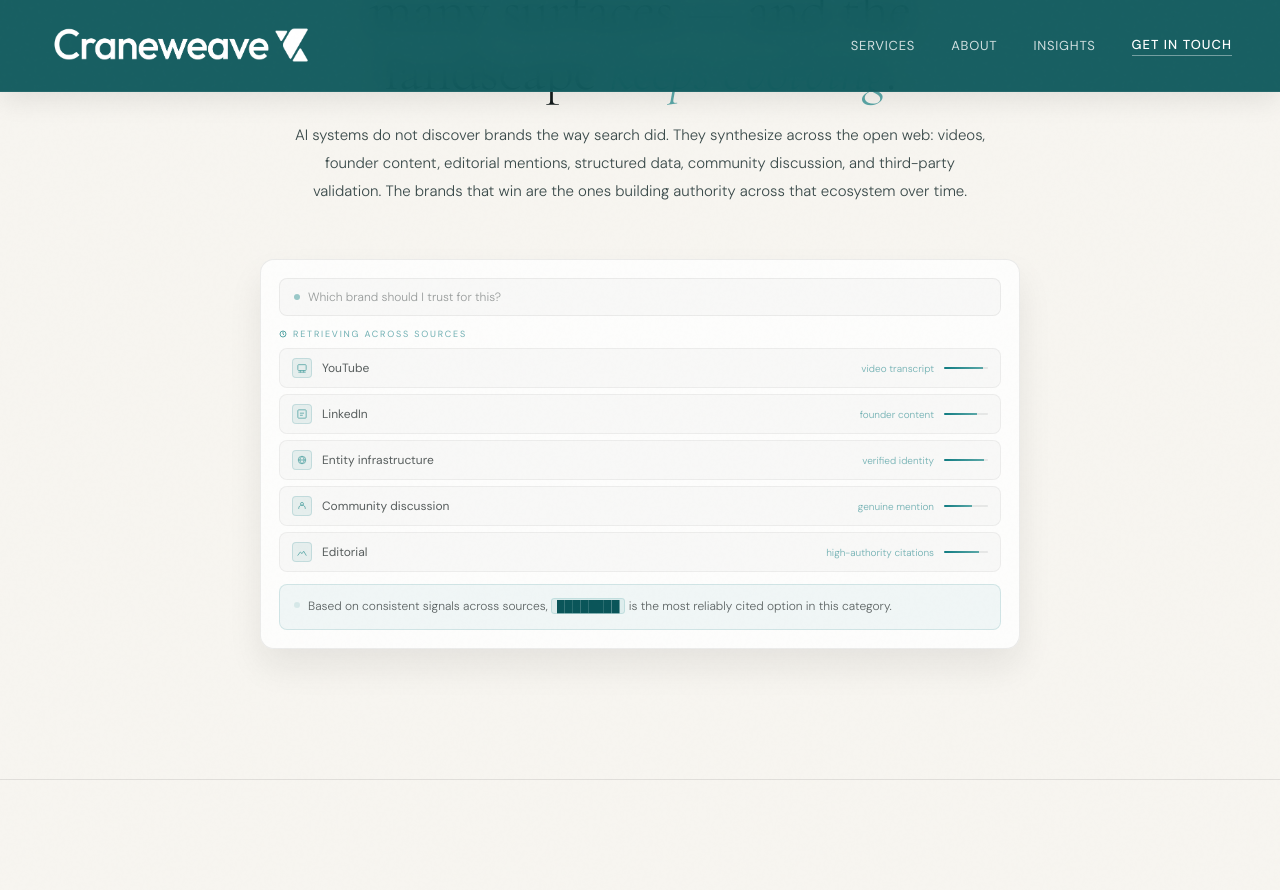
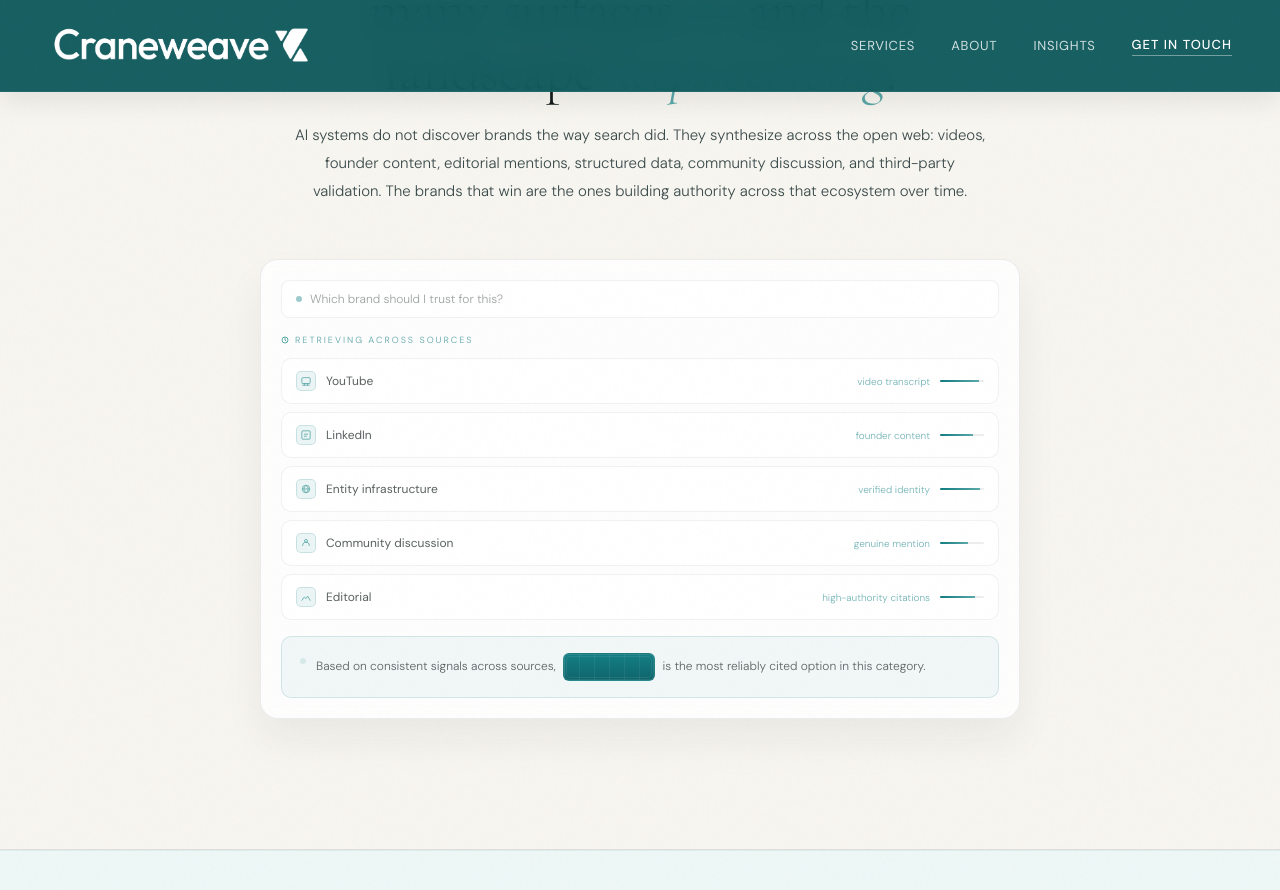
Before and after one commit to markym0rk/craneweave-site, a Jekyll site: the page index.html, which Jekyll copies as it is, in a window 1280 px wide and 900 px high, scrolled down 1992 px. Shown: the top 890 px of the window. Built offline with Jekyll 4.4.1, drawn with Linux system fonts in a browser that asks for light colours.

Commit message:
Update index.html

```diff
--- a/index.html
+++ b/index.html
@@ -616,11 +616,12 @@
       opacity: 0;
       transform: translateY(24px);
       transition: opacity 0.7s ease, transform 0.7s ease;
-      background: rgba(255,255,255,0.78);
+      background: rgba(255,255,255,0.82);
       border: 1px solid rgba(20,28,28,0.08);
-      border-radius: 14px;
-      padding: 18px;
-      box-shadow: var(--shadow-soft);
+      border-radius: 18px;
+      padding: 20px;
+      box-shadow: 0 20px 40px rgba(20,28,28,0.06);
+      backdrop-filter: blur(6px);
     }
 
     .retrieval-diagram.visible { opacity: 1; transform: translateY(0); }
@@ -630,10 +631,10 @@
       font-weight: 300;
       color: rgba(20,28,28,0.42);
       padding: 10px 14px;
-      background: rgba(20,28,28,0.02);
+      background: rgba(255,255,255,0.7);
       border: 1px solid rgba(20,28,28,0.06);
       border-radius: 8px;
-      margin-bottom: 12px;
+      margin-bottom: 16px;
       display: flex;
       align-items: center;
       gap: 8px;
@@ -650,25 +651,30 @@
 
     .diagram-label {
       font-size: 9px;
-      letter-spacing: 0.2em;
+      letter-spacing: 0.22em;
       text-transform: uppercase;
       color: rgba(16,124,130,0.6);
-      margin-bottom: 8px;
+      margin-bottom: 12px;
       display: flex;
       align-items: center;
       gap: 6px;
     }
 
-    .source-list { display: flex; flex-direction: column; gap: 6px; margin-bottom: 12px; }
+    .source-list {
+      display: flex;
+      flex-direction: column;
+      gap: 8px;
+      margin-bottom: 16px;
+    }
 
     .source-row {
       display: flex;
       align-items: center;
       gap: 10px;
-      padding: 9px 12px;
-      background: rgba(20,28,28,0.02);
-      border: 1px solid rgba(20,28,28,0.05);
-      border-radius: 8px;
+      padding: 12px 14px;
+      background: rgba(255,255,255,0.76);
+      border: 1px solid rgba(20,28,28,0.06);
+      border-radius: 10px;
       opacity: 0;
       transform: translateX(-10px);
       transition: opacity 0.5s ease, transform 0.5s ease;
@@ -679,7 +685,7 @@
     .source-row-icon {
       width: 20px;
       height: 20px;
-      border-radius: 4px;
+      border-radius: 5px;
       background: rgba(16,124,130,0.08);
       border: 1px solid rgba(16,124,130,0.16);
       display: flex;
@@ -725,10 +731,10 @@
     .diagram-response {
       background: rgba(16,124,130,0.05);
       border: 1px solid rgba(16,124,130,0.14);
-      border-radius: 8px;
-      padding: 12px 14px;
-      display: flex;
-      gap: 8px;
+      border-radius: 10px;
+      padding: 16px 18px;
+      display: flex;
+      gap: 10px;
       align-items: flex-start;
       opacity: 0;
       transition: opacity 0.6s ease;
@@ -754,18 +760,44 @@
     }
 
     .diagram-cited {
-      color: var(--teal-dark);
-      font-weight: 500;
-      background: rgba(91,168,168,0.12);
-      border: 1px solid rgba(91,168,168,0.22);
-      border-radius: 3px;
-      padding: 0 5px;
-      font-size: 11px;
+      display: inline-block;
+      min-width: 92px;
+      height: 28px;
+      vertical-align: middle;
+      border-radius: 6px;
+      border: 1px solid rgba(91,168,168,0.28);
+      background: linear-gradient(180deg, rgba(16,124,130,0.98) 0%, rgba(9,98,104,0.98) 100%);
+      box-shadow: inset 0 0 0 1px rgba(255,255,255,0.08);
+      position: relative;
+      overflow: hidden;
+      color: transparent;
+      margin: 0 4px;
+    }
+
+    .diagram-cited::before {
+      content: '';
+      position: absolute;
+      inset: 0;
+      background-image: linear-gradient(90deg, rgba(255,255,255,0.16) 1px, transparent 1px);
+      background-size: 15px 100%;
+      opacity: 0.35;
+      pointer-events: none;
+    }
+
+    .diagram-cited::after {
+      content: '';
+      position: absolute;
+      inset: 2px;
+      border-radius: 4px;
+      border: 1px solid rgba(255,255,255,0.08);
+      pointer-events: none;
     }
 
     .playbook-section {
-      background: var(--cream);
+      background: #edf7f6;
       padding: 130px 0;
+      border-top: 1px solid rgba(16,124,130,0.08);
+      border-bottom: 1px solid rgba(16,124,130,0.08);
     }
 
     .playbook-headline {
@@ -792,9 +824,9 @@
       min-height: 252px;
       background: linear-gradient(180deg, #dceeee 0%, #e8e4f0 100%);
       border: 1px solid rgba(20,28,28,0.08);
-      border-radius: var(--radius-md);
+      border-radius: 16px;
       padding: 26px 24px 22px;
-      transition: transform 0.22s ease, box-shadow 0.22s ease, border-color 0.22s ease;
+      transition: transform 0.22s ease, box-shadow 0.22s ease, border-color 0.22s ease, background 0.22s ease;
       display: flex;
       flex-direction: column;
     }
@@ -803,6 +835,7 @@
       transform: translateY(-4px);
       box-shadow: var(--shadow-soft);
       border-color: rgba(16,124,130,0.22);
+      background: linear-gradient(180deg, #e2f2f2 0%, #ece8f3 100%);
     }
 
     .playbook-card-icon {
@@ -836,6 +869,7 @@
       color: var(--ink-mid);
       margin-bottom: 16px;
       flex: 1;
+      max-width: 31ch;
     }
 
     .playbook-keywords {
@@ -849,7 +883,7 @@
       align-items: center;
       padding: 7px 10px;
       border-radius: 999px;
-      background: rgba(255,255,255,0.6);
+      background: rgba(255,255,255,0.62);
       border: 1px solid rgba(20,28,28,0.08);
       color: var(--ink-mid);
       font-size: 11px;
@@ -1234,7 +1268,7 @@
             </div>
             <div class="diagram-response" id="diagramResponse">
               <div class="diagram-ai-dot"></div>
-              <div class="diagram-response-text">Based on consistent signals across sources, <span class="diagram-cited">████████</span> is the most reliably cited option in this category.</div>
+              <div class="diagram-response-text">Based on consistent signals across sources, <span class="diagram-cited" aria-hidden="true"></span> is the most reliably cited option in this category.</div>
             </div>
           </div>
         </div>
```
